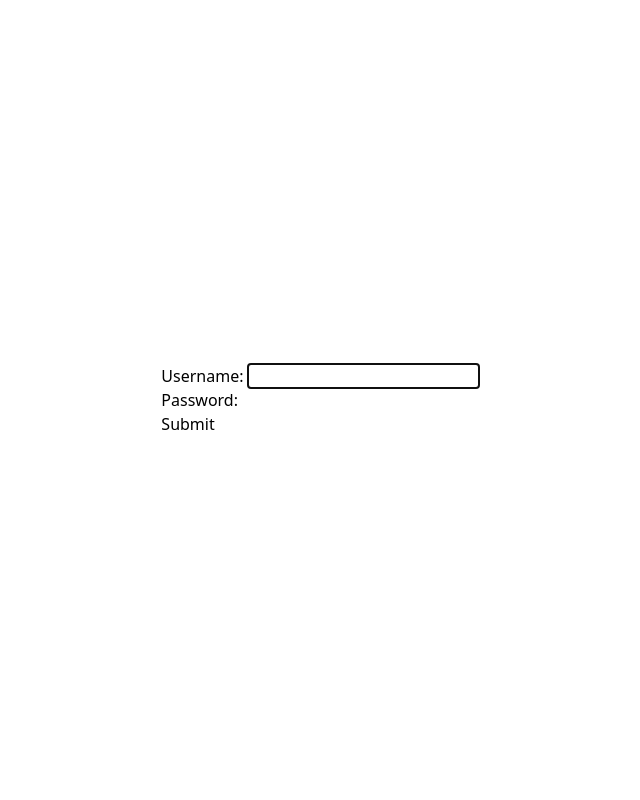
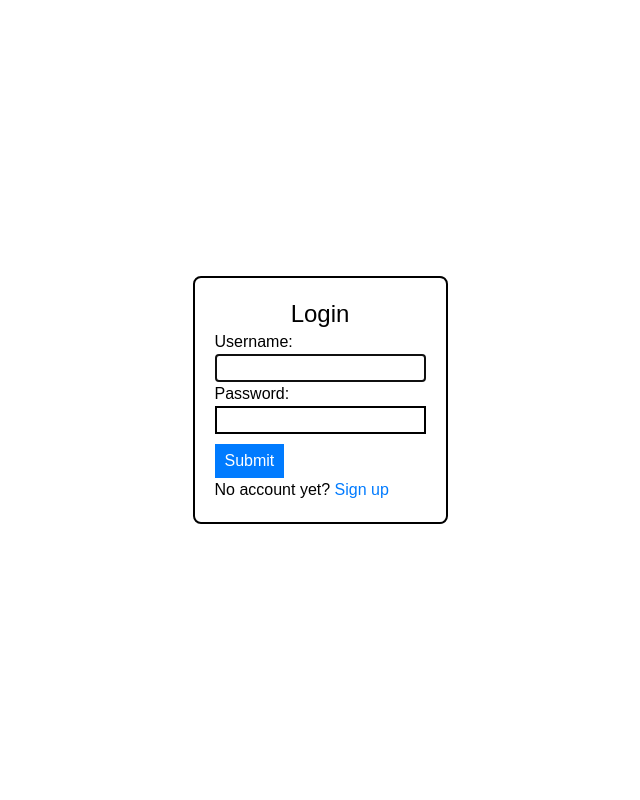
Before and after one commit to Adornadowilliam2/gyro, a Django app: page /accounts/login/ in a window 1280 px wide. Shown: the whole page, without its empty margins (320-960 px from the left). Run offline with Django 5.2, Linux system fonts and the light colour scheme.

Commit message:
it work simple login registration

```diff
--- a/loginHunterSystem/base/templates/base.html
+++ b/loginHunterSystem/base/templates/base.html
@@ -4,9 +4,33 @@
     <meta charset="UTF-8">
     <meta name="viewport" content="width=device-width, initial-scale=1.0">
     <title>Hunter Login</title>
+    <style>
+        *{
+            padding: 0;
+            margin: 0;
+            box-sizing: border-box;
+        }
+        label{
+            display: block;
+        }
+        form{
+            padding: 20px;
+        }
+        button{
+            padding: 5px 10px;
+            margin-top: 10px;
+        }
+        input{
+            border: 2px solid black;
+        }
+
+
+    </style>
+    <link rel="preconnect" href="https://fonts.gstatic.com" crossorigin>
     <script src="https://unpkg.com/@tailwindcss/browser@4"></script>
 </head>
-<body class="flex justify-center items-center h-[100vh]">
+<body class="flex justify-center items-center h-[100vh] flex-col p-10" style="font-family: 'Fira Sans', sans-serif;">
+
     {%block content %}{% endblock content %}
 </body>
 </html>
--- a/loginHunterSystem/base/templates/home.html
+++ b/loginHunterSystem/base/templates/home.html
@@ -1,4 +1,5 @@
 {% extends "base.html" %}
 {% block content %}
-home page
+<img src="https://github.com/Adornadowilliam2/gyro/blob/main/media/beru_image.png?raw=true" alt="Beru image" style="width: 400px;height:400px">
+Welcome back my Liege
 {% endblock content %}
--- a/loginHunterSystem/base/templates/registration/login.html
+++ b/loginHunterSystem/base/templates/registration/login.html
@@ -1,8 +1,10 @@
 {% extends "base.html" %}
 {%block content %}
-<form method="POST">
+<form method="POST" class="border-2 border-black p-2 rounded-lg">
+    <h2 class="text-center text-2xl">Login</h2>
     {%csrf_token%}
     {{form}}
-    <button type="submit">Submit</button>
+    <button type="submit" class="bg-[#007bff] p-2 text-white block m-2">Submit</button>
+    <a href="/signup">No account yet? <span class="text-[#007bff]">Sign up</span></a>
 </form>
 {% endblock content %}
--- a/loginHunterSystem/base/templates/registration/signup.html
+++ b/loginHunterSystem/base/templates/registration/signup.html
@@ -1,8 +1,10 @@
 {% extends "base.html" %}
 {%block content %}
-<form method="POST">
+<form method="POST" class="border-2 border-black p-2 rounded-lg">
+    <h2 class="text-center text-2xl">Login</h2>
     {%csrf_token%}
     {{form}}
-    <button type="submit">Submit</button>
+    <button type="submit" class="bg-[#007bff] p-2 text-white block m-2">Submit</button>
+    <a href="/accounts/login">Already have an account? <span class="text-[#007bff]">Register</span></a>
 </form>
 {% endblock content %}
```
